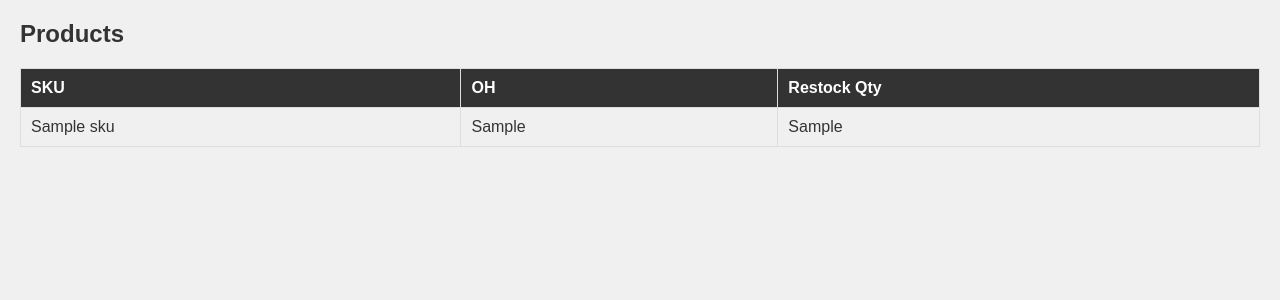
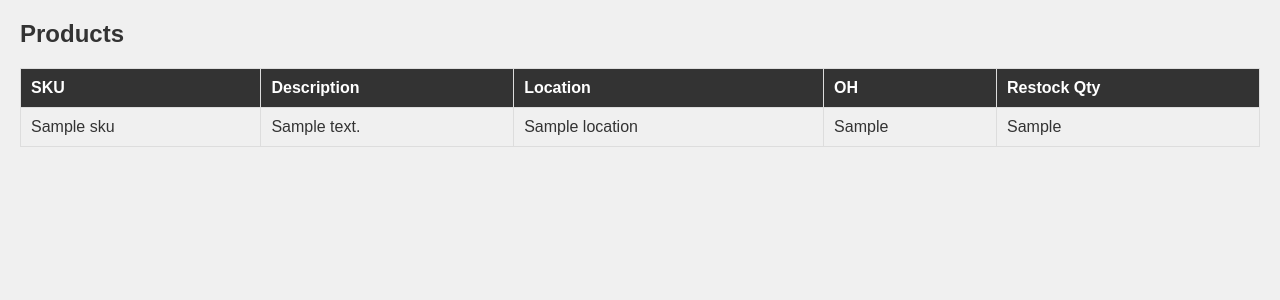
Before and after one commit to KenjiDoom/Inventory, a Flask app: template templates/report_summary.html in a window 1280 px wide. Shown: the part 100-400 px from the top of the page. Run offline with Flask 3, Linux system fonts and the light colour scheme; the template is opened without the code that fills it: most values are stand-ins (such as "Sample title", 1, 10 or a date in 2020).

Commit message:
Added location and description tables to template

```diff
--- a/templates/report_summary.html
+++ b/templates/report_summary.html
@@ -54,6 +54,8 @@
             <thead>
                 <tr>
                     <th>SKU</th>
+                    <th>Description</th>
+                    <th>Location</th>
                     <th>OH</th>
                     <th>Restock Qty</th>
                 </tr>
@@ -62,6 +64,8 @@
                 {% for product in data %}
                     <tr>
                         <td class="sku" onclick="openDetailsWindow('{{ product['SKU'] }}')">{{ product['SKU'] }}</td>
+                        <td>{{ product['Description']}}</td>
+                        <td>{{ product['Location']}}</td>
                         <td>{{ product['OH'] }}</td>
                         <td>{{ product['Restock QTY'] }}</td>
                     </tr>
```
